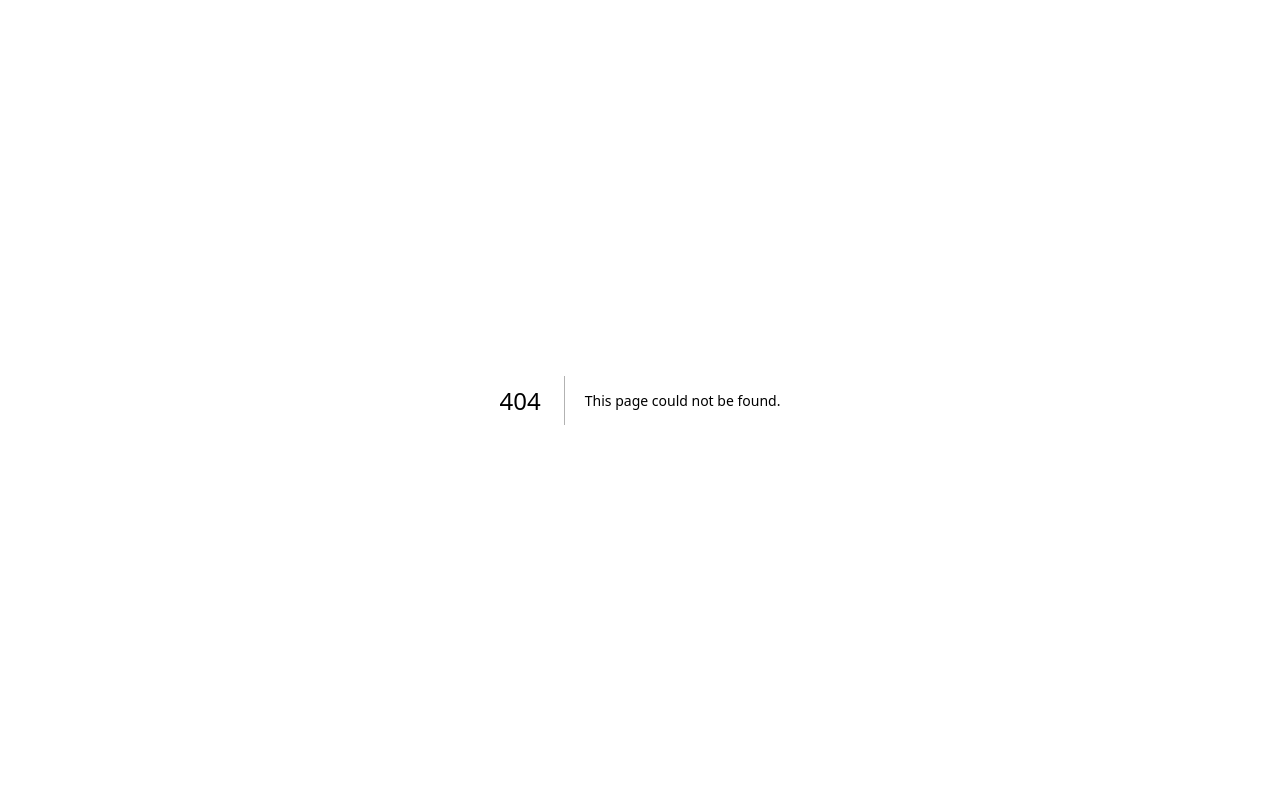
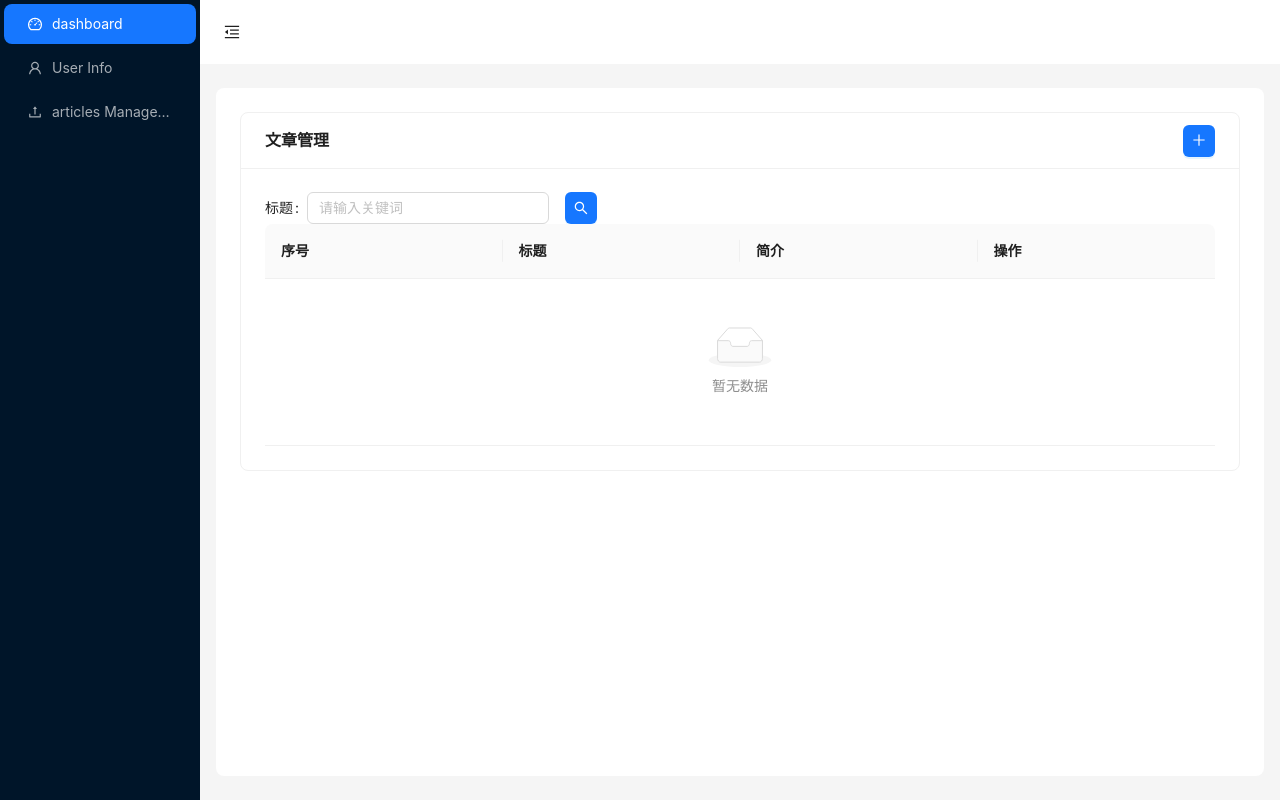
Before and after one commit to Asherzhangy/my-nextjs-app, a Next.js app: page /admin/articles in a window 1280 px wide. Before the commit this address had no page. Built offline with nearby package versions, Linux system fonts and the light colour scheme.

Commit message:
記事管理を完了し、モーダルボックスを追加する Complete article management and add a modal box

```diff
--- /dev/null
+++ b/src/app/admin/(admin-layout)/articles/page.tsx
@@ -0,0 +1,52 @@
+'use client';
+import React,{ useState } from 'react';
+import { Button, Card, Form, Input, Table,Modal } from 'antd';
+import { SearchOutlined,PlusOutlined } from '@ant-design/icons';
+
+function ArticlePage() {
+    const [open,setOpen] = useState(false)
+    const [myForm] = Form.useForm()
+  return (
+    <Card title='文章管理' extra={<Button type='primary' icon={<PlusOutlined />} onClick={()=>setOpen(true)} />}>
+      <Form layout='inline'>
+        <Form.Item label='标题'>
+          <Input placeholder='请输入关键词' />
+        </Form.Item>
+        <Form.Item>
+          <Button icon={<SearchOutlined />} type='primary' />
+        </Form.Item>
+      </Form>
+      <Table
+        columns={[
+          {
+            title: '序号',
+          },
+          {
+            title: '标题',
+          },
+          {
+            title: '简介',
+          },
+          {
+            title: '操作',
+          }
+        ]}
+      />
+      <Modal title='编辑' open={open} onCancel={()=>setOpen(false)} onOk={()=>{myForm.submit()}}>
+        <Form layout='vertical' form={myForm} onFinish={(v)=>{
+            console.log(v) //等会儿这里写接口
+            setOpen(false)
+        }}>
+            <Form.Item label='标题' name='title' rules={[{required:true,message:"标题不能为空"}]}>
+                <Input placeholder='请输入名字' / >
+            </Form.Item>
+            <Form.Item label='简介' name='desc'>
+                <Input.TextArea placeholder='请输入简介' />
+            </Form.Item>
+        </Form>
+      </Modal>
+    </Card>
+  );
+}
+
+export default ArticlePage;
--- a/src/app/admin/_components/AntAdmin.tsx
+++ b/src/app/admin/_components/AntAdmin.tsx
@@ -46,9 +46,9 @@ function AntdContainer({ children }: any) {
               label: 'User Info',
             },
             {
-              key: '3',
+              key: '/admin/articles',
               icon: <UploadOutlined />,
-              label: 'nav 3',
+              label: 'articles Management',
             },
           ]}
         />
```
Also changed, not shown: src/app/api/admin/articles/route.ts (added).
